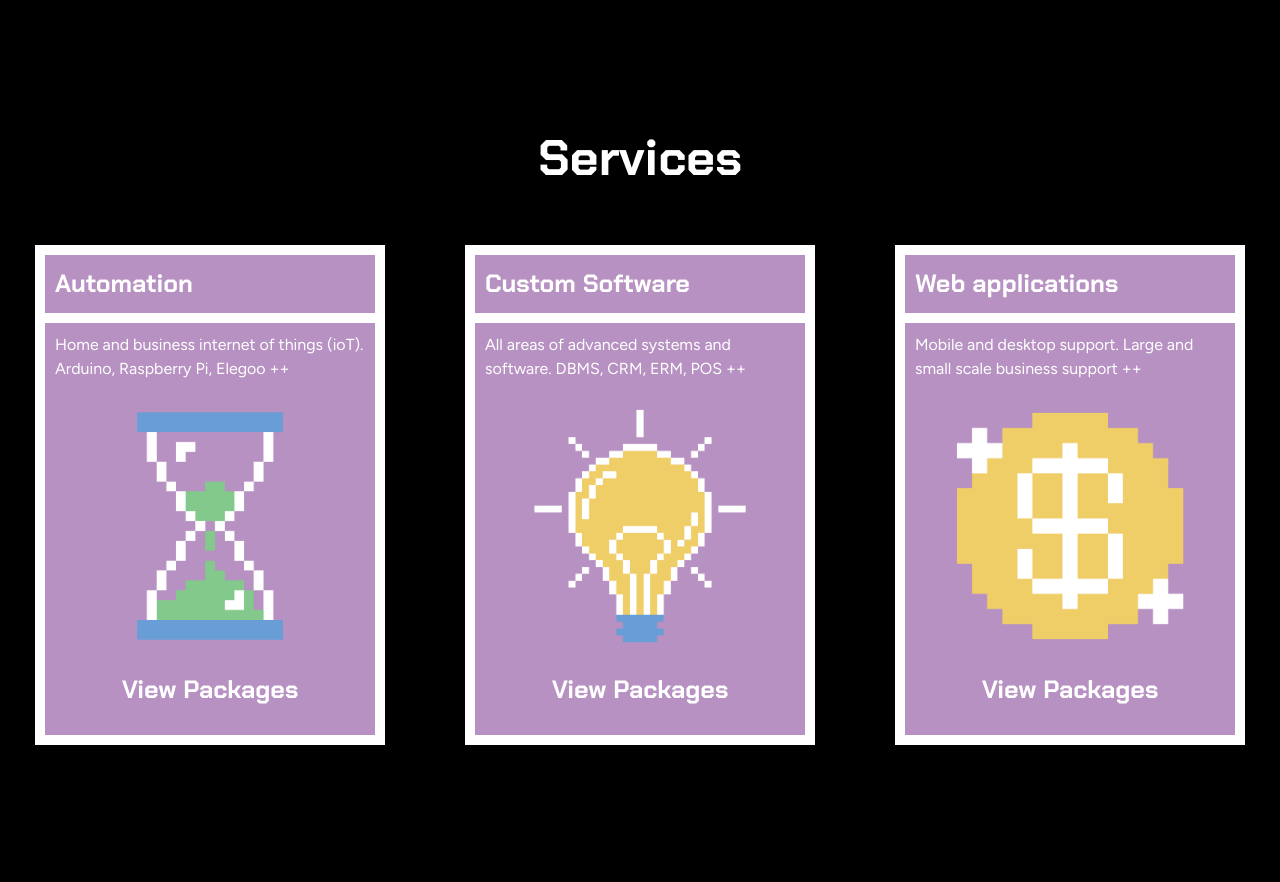
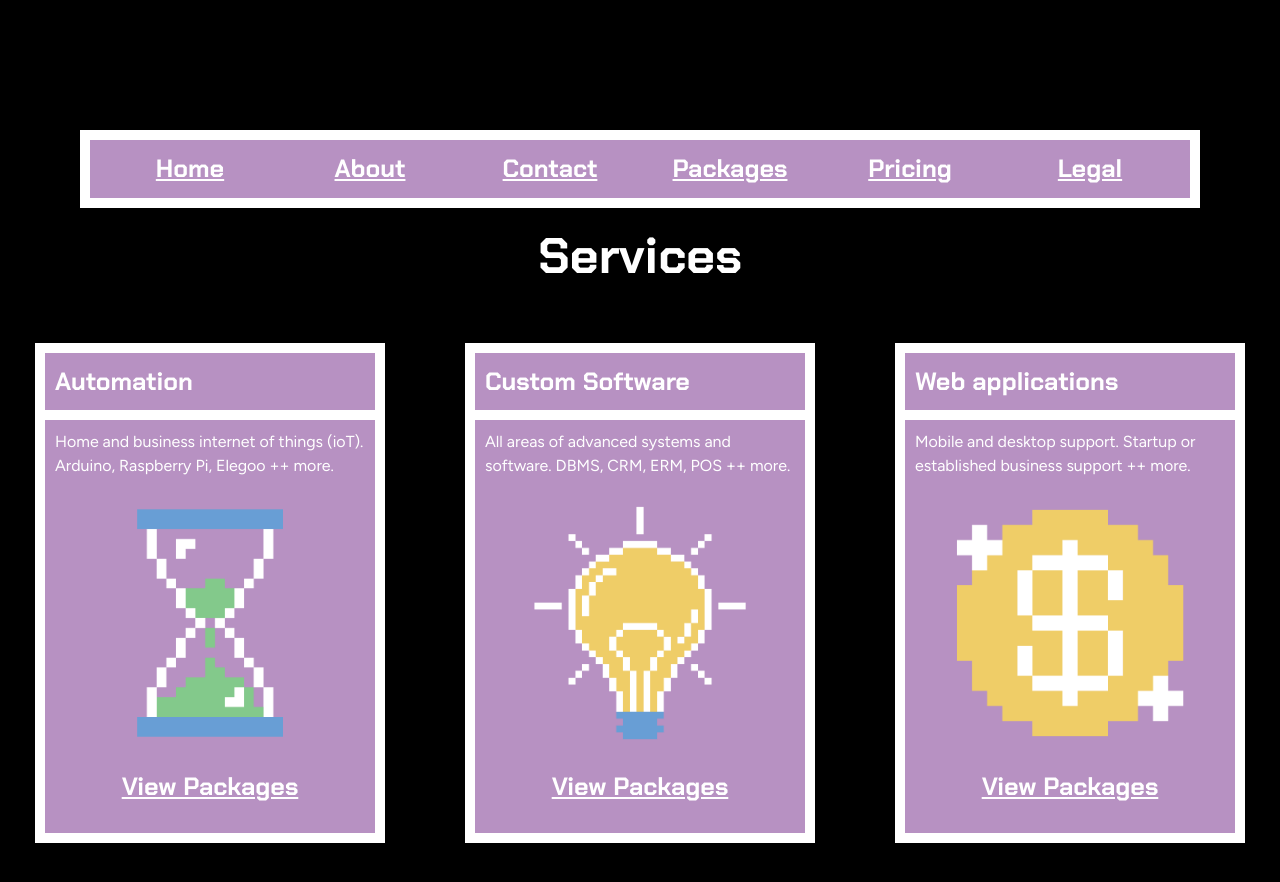
Before and after one commit to LoganShmogan/save-point, a Next.js app: page / in a window 1280 px wide. Shown: the part 580-1462 px from the top of the page. Built offline with nearby package versions, Linux system fonts and the light colour scheme.

Commit message:
Added alot more of alot

```diff
--- a/app/err/page.tsx
+++ b/app/error/page.tsx
@@ -1,9 +1,11 @@
 import Image from "next/image";
 import styles from "@/app/err/page.module.css";
+import Navbar from "@/app/navigation/navBar";
 // Page dedicatied under contruction or when site is down etc
 export default function Home() {
   return (
-    <main>
+	  <main>
+		  <Navbar/>
       <div className={styles.page}>
         <div className={styles.logo}>
           <Image
--- a/app/globals.css
+++ b/app/globals.css
@@ -43,6 +43,7 @@
   --radius-xl: calc(var(--radius) + 4px);
 }
 
+/*Main colours used in company*/
 :root {
   --purple: #b791c2;
   --yellow: #eecc67;
@@ -58,10 +59,6 @@
 
 html,
 body {
-  background-image: url("/backdropv1.svg");
-  background-size: cover; /* Ensures the image covers the entire container */
-  background-position: center; /* Centers the image */
-  background-repeat: no-repeat;
   margin: 0;
   padding: 0;
   background: var(--black);
--- a/app/layout.tsx
+++ b/app/layout.tsx
@@ -2,12 +2,14 @@ import "./globals.css";
 import { Chakra_Petch, Figtree } from "next/font/google";
 import type { Metadata } from "next";
 
+// Main header / button font
 const chakra = Chakra_Petch({
   subsets: ["latin"],
   weight: ["700"],
   variable: "--font-display",
 });
 
+// Main body font
 const figtree = Figtree({
   subsets: ["latin"],
   weight: ["400"],
@@ -20,7 +22,7 @@ export const metadata: Metadata = {
   },
   title: "Save Point",
   description:
-    "Save Point website for intelligent connected systems made by Logan Young",
+    "Save Point website for intelligent connected systems located in New Zealand. Website made by Logan Young - Software Architect",
 };
 
 export default function RootLayout({
--- /dev/null
+++ b/app/navigation/navBar.module.css
@@ -0,0 +1,38 @@
+/* Navbar section */
+.outer {
+  padding: 10px;
+  padding-left: 80px;
+  padding-right: 80px;
+  position: sticky;
+  top: 10px;
+}
+
+.container {
+  display: flex;
+  padding: 10px;
+  font-size: 25px;
+  justify-content: space-evenly;
+  font-family: var(--font-display);
+  background-color: var(--purple);
+  border: solid 10px var(--white);
+}
+
+.home,
+.about,
+.contact,
+.package,
+.price,
+.legal {
+  display: flex;
+  width: 200px;
+  justify-content: center;
+}
+
+.home:hover,
+.about:hover,
+.contact:hover,
+.package:hover,
+.price:hover,
+.legal:hover {
+  color: var(--green);
+}
--- /dev/null
+++ b/app/navigation/navBar.tsx
@@ -0,0 +1,44 @@
+import Link from 'next/link';
+import styles from '@/app/navigation/navBar.module.css';
+
+const Navbar = () => {
+  return (
+    <nav className={styles.outer}>
+    {/*Navbar container*/}
+    <div className={styles.container}>
+      <div className={styles.home}>
+        <Link href="/">
+          <u>Home</u>
+        </Link>
+      </div>
+      <div className={styles.about}>
+        <Link href="/err">
+          <u>About</u>
+        </Link>
+      </div>
+      <div className={styles.contact}>
+        <Link href="/err">
+          <u>Contact</u>
+        </Link>
+      </div>
+      <div className={styles.package}>
+        <Link href="/err">
+          <u>Packages</u>
+        </Link>
+      </div>
+      <div className={styles.price}>
+        <Link href="/err">
+          <u>Pricing</u>
+        </Link>
+      </div>
+      <div className={styles.legal}>
+        <Link href="/err">
+          <u>Legal</u>
+        </Link>
+      </div>
+    </div>
+    </nav>
+  );
+};
+
+export default Navbar;
--- a/app/page.module.css
+++ b/app/page.module.css
@@ -19,64 +19,49 @@
 }
 
 /* Services section */
-
-.servicesLogo {
+/*About section*/
+.aboutLogo {
   display: flex;
   justify-content: center; /* Centers horizontally */
   align-items: center; /* Centers vertically */
 }
 
-.servicesLogoText {
+.aboutLogoText {
   font-size: 50px;
   font-family: var(--font-display);
 }
-
-/* Container for cards */
-.servicesContainer {
+/*About card*/
+.aboutContainer {
+  padding: 40px;
   display: grid;
-  grid-template-columns: 1fr 1fr 1fr;
-  grid-template-rows: 600px 600px;
-  grid-gap: 10px;
-  place-items: center;
+  grid-template-columns: 1fr 1fr;
+  gap: 0px;
 }
 
-/* Services cards */
-.servicesCard {
+.aboutCard {
   background-color: var(--purple);
-  width: 350px;
-  min-height: 500px;
-  border: solid white 10px;
+  border: solid 10px var(--white);
+  padding: 10px;
 }
 
-.servicesHeader {
+.aboutHeader {
+  font-size: 25px;
   font-family: var(--font-display);
-  font-size: 25px;
-  padding: 10px;
-  border-bottom: solid white 10px;
 }
 
-/* Container for sub, img, link*/
-.servicesContent {
-  display: grid;
-  justify-content: center;
+.aboutSubHeader {
+  font-size: 18px;
+  padding-top: 10px;
+  font-family: var(--font-body);
 }
 
-.servicesSubheading {
+.aboutBodyText {
+  padding-top: 10px;
   font-family: var(--font-body);
-  padding: 10px;
-  display: grid;
-  grid-template-columns: 1fr;
-  grid-template-rows: 20% 60% 20%;
 }
 
-.servicesImage {
-	padding: 10px;
-	place-self: center;
+.aboutLink {
+  padding-top: 10px;
+  font-size: 25px;
+  font-family: var(--font-display);
 }
-
-.servicesCardLink {
-	font-size: 25px;
-	font-family: var(--font-display);
-	padding: 10px;
-	place-self: center;
-}
--- a/app/page.tsx
+++ b/app/page.tsx
@@ -1,6 +1,8 @@
 import Image from "next/image";
 import styles from "@/app/page.module.css";
 import Link from "next/link";
+import Navbar from "@/app/navigation/navBar";
+import Service from "@/app/serviceComponent/service";
 
 export default function Home() {
   return (
@@ -21,91 +23,42 @@ export default function Home() {
           <h2>Please scroll down for services.</h2>
         </div>
       </div>
-      {/*Servics*/}
-      {/*Services Logo*/}
-      <div className={styles.servicesLogo}>
-        <div className={styles.servicesLogoText}>
-          <h1>Services</h1>
+		  <Navbar />
+		  <Service/>
+      {/*About section
+      <div className={styles.aboutLogo}>
+        <div className={styles.aboutLogoText}>
+          <h1>About us</h1>
         </div>
       </div>
-      {/*Servics cards*/}
-      <div className={styles.servicesContainer}>
-        {/*Automation card*/}
-        <div className={styles.servicesCard}>
-          <div className={styles.servicesHeader}>
-            <h1>Automation</h1>
+      <div className={styles.aboutContainer}>
+        <div className={styles.aboutImage}>
+          <Image
+            src="/logo/logoFlag (800 x 800).jpg"
+            alt="Save Point flag logo"
+            width={500}
+            height={500}
+          />
+        </div>
+        <div className={styles.aboutCard}>
+          <div className={styles.aboutHeader}>
+            <h1>Making your Save Point</h1>
           </div>
-          <div className={styles.servicesContent}>
-            <div className={styles.servicesSubheading}>
-              <h2>
-                Home and business internet of things (ioT). Arduino, Raspberry
-                Pi, Elegoo ++
-              </h2>
-            </div>
-            <div className={styles.servicesImage}>
-              <Image
-                src="/ads/Hourglass (1250 x 1250).png"
-                alt="Pixelated hourglass illistration"
-                width={250}
-                height={250}
-              />
-            </div>
-            <div className={styles.servicesCardLink}>
-              <Link href="/err">View Packages</Link>
-            </div>
+          <div className={styles.aboutSubheader}>
+            <h2>Hoursehold and business software ++ more.</h2>
+          </div>
+          <div className={styles.aboutBodyText}>
+            <p>paragraph</p>
+          </div>
+          <div className={styles.aboutLink}>
+            <Link href="/err">
+              <u>View more</u>
+            </Link>
           </div>
         </div>
-        {/*Custom software card*/}
-        <div className={styles.servicesCard}>
-          <div className={styles.servicesHeader}>
-            <h1>Custom Software</h1>
-          </div>
-          <div className={styles.servicesContent}>
-            <div className={styles.servicesSubheading}>
-              <h2>
-                All areas of advanced systems and software. DBMS, CRM, ERM, POS
-                ++
-              </h2>
-            </div>
-            <div className={styles.servicesImage}>
-              <Image
-                src="/ads/Lightbulb (1250 x 1250).png"
-                alt="Pixelated lightbulb illistration"
-                width={250}
-                height={250}
-              />
-            </div>
-            <div className={styles.servicesCardLink}>
-              <Link href="/err">View Packages</Link>
-            </div>
-          </div>
-        </div>
-        {/*Web apps card*/}
-        <div className={styles.servicesCard}>
-          <div className={styles.servicesHeader}>
-            <h1>Web applications</h1>
-          </div>
-          <div className={styles.servicesContent}>
-            <div className={styles.servicesSubheading}>
-              <h2>
-                Mobile and desktop support. Large and small scale business
-                support ++
-              </h2>
-            </div>
-            <div className={styles.servicesImage}>
-              <Image
-                src="/ads/Coin (1250 x 1250).png"
-                alt="Pixelated coin illistration"
-                width={250}
-                height={250}
-              />
-            </div>
-            <div className={styles.servicesCardLink}>
-              <Link href="/err">View Packages</Link>
-            </div>
-          </div>
-        </div>
-      </div>
+		  </div>
+
+				About section*/}
     </main>
   );
 }
--- /dev/null
+++ b/app/serviceComponent/service.module.css
@@ -0,0 +1,65 @@
+.servicesLogo {
+  display: flex;
+  justify-content: center; /* Centers horizontally */
+  align-items: center; /* Centers vertically */
+}
+
+.servicesLogoText {
+  font-size: 50px;
+  font-family: var(--font-display);
+}
+
+/* Container for cards */
+.servicesContainer {
+  display: grid;
+  grid-template-columns: 1fr 1fr 1fr;
+  grid-template-rows: 600px 600px;
+  grid-gap: 10px;
+  place-items: center;
+  height: 650px;
+}
+
+/* Services cards */
+.servicesCard {
+  background-color: var(--purple);
+  width: 350px;
+  min-height: 500px;
+  border: solid white 10px;
+}
+
+.servicesHeader {
+  font-family: var(--font-display);
+  font-size: 25px;
+  padding: 10px;
+  border-bottom: solid white 10px;
+}
+
+/* Container for sub, img, link*/
+.servicesContent {
+  display: grid;
+  justify-content: center;
+}
+
+.servicesSubheading {
+  font-family: var(--font-body);
+  padding: 10px;
+  display: grid;
+  grid-template-columns: 1fr;
+  grid-template-rows: 20% 60% 20%;
+}
+
+.servicesImage {
+  padding: 10px;
+  place-self: center;
+}
+
+.servicesCardLink {
+  font-size: 25px;
+  font-family: var(--font-display);
+  padding: 10px;
+  place-self: center;
+}
+
+.servicesCardLink:hover {
+  color: var(--green);
+}
--- /dev/null
+++ b/app/serviceComponent/service.tsx
@@ -0,0 +1,103 @@
+import styles from "@/app/serviceComponent/service.module.css";
+import Image from "next/image";
+import Link from "next/link";
+
+const Service = () => {
+  return (
+    <main>
+      {/*Servics*/}
+      {/*Services Logo*/}
+      <div className={styles.servicesLogo}>
+        <div className={styles.servicesLogoText}>
+          <h1>Services</h1>
+        </div>
+      </div>
+      {/*Servics cards*/}
+      <div className={styles.servicesContainer}>
+        {/*Automation card*/}
+        <div className={styles.servicesCard}>
+          <div className={styles.servicesHeader}>
+            <h1>Automation</h1>
+          </div>
+          <div className={styles.servicesContent}>
+            <div className={styles.servicesSubheading}>
+              <h2>
+                Home and business internet of things (ioT). Arduino, Raspberry
+                Pi, Elegoo ++ more.
+              </h2>
+            </div>
+            <div className={styles.servicesImage}>
+              <Image
+                src="/ads/Hourglass (1250 x 1250).png"
+                alt="Pixelated hourglass illistration"
+                width={250}
+                height={250}
+              />
+            </div>
+            <div className={styles.servicesCardLink}>
+              <Link href="/err">
+                <u>View Packages</u>
+              </Link>
+            </div>
+          </div>
+        </div>
+        {/*Custom software card*/}
+        <div className={styles.servicesCard}>
+          <div className={styles.servicesHeader}>
+            <h1>Custom Software</h1>
+          </div>
+          <div className={styles.servicesContent}>
+            <div className={styles.servicesSubheading}>
+              <h2>
+                All areas of advanced systems and software. DBMS, CRM, ERM, POS
+                ++ more.
+              </h2>
+            </div>
+            <div className={styles.servicesImage}>
+              <Image
+                src="/ads/Lightbulb (1250 x 1250).png"
+                alt="Pixelated lightbulb illistration"
+                width={250}
+                height={250}
+              />
+            </div>
+            <div className={styles.servicesCardLink}>
+              <Link href="/err">
+                <u>View Packages</u>
+              </Link>
+            </div>
+          </div>
+        </div>
+        {/*Web apps card*/}
+        <div className={styles.servicesCard}>
+          <div className={styles.servicesHeader}>
+            <h1>Web applications</h1>
+          </div>
+          <div className={styles.servicesContent}>
+            <div className={styles.servicesSubheading}>
+              <h2>
+                Mobile and desktop support. Startup or established business
+                support ++ more.
+              </h2>
+            </div>
+            <div className={styles.servicesImage}>
+              <Image
+                src="/ads/Coin (1250 x 1250).png"
+                alt="Pixelated coin illistration"
+                width={250}
+                height={250}
+              />
+            </div>
+            <div className={styles.servicesCardLink}>
+              <Link href="/err">
+                <u>View Packages</u>
+              </Link>
+            </div>
+          </div>
+        </div>
+      </div>
+    </main>
+  );
+};
+
+export default Service;
```
Also changed, not shown: app/error/page.module.css (renamed from app/err/page.module.css), public/logo/logoFlag (800 x 800).jpg (added).
